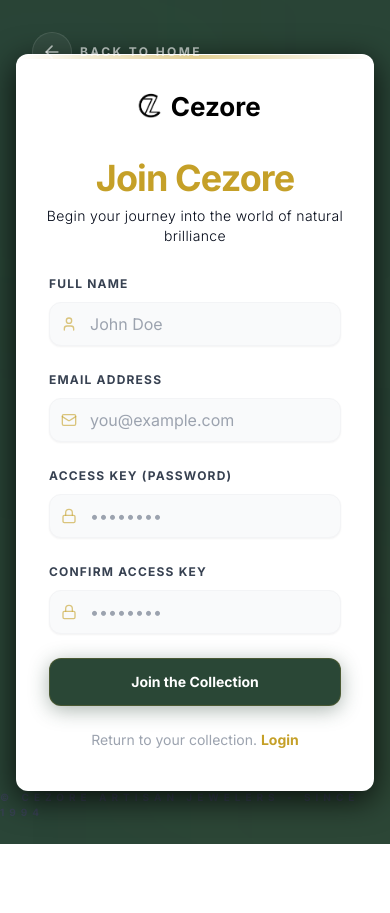
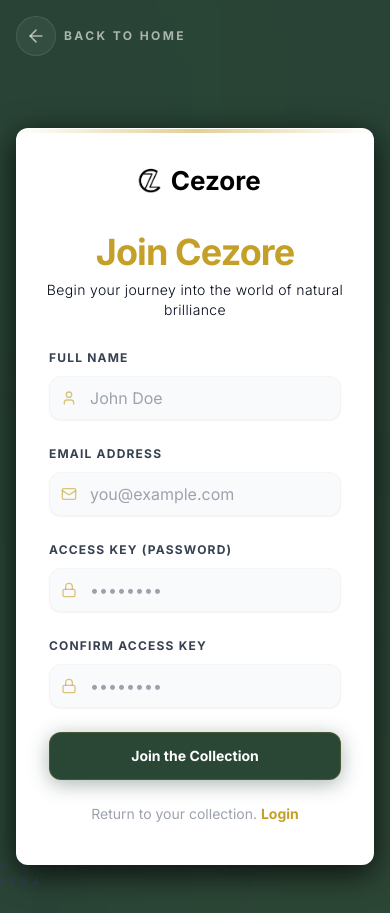
Before and after one commit to SanjeevCod3r/Shop-Jew, a Next.js app: page /signup in a window 390 px wide. Before the commit the page ends 844 px from the top, so only its background shows below. Built offline with nearby package versions, Linux system fonts and the light colour scheme.

Commit message:
fix issue

```diff
--- a/app/login/page.js
+++ b/app/login/page.js
@@ -53,7 +53,7 @@ export default function LoginPage() {
   }
 
   return (
-    <div className="min-h-screen relative flex items-center justify-center p-4 overflow-hidden bg-[#2A4537]">
+    <div className="min-h-screen relative flex items-center justify-center p-4 pt-24 md:pt-4 overflow-hidden bg-[#2A4537]">
       {/* Background Decorative Elements */}
       <div className="absolute top-[-10%] left-[-10%] w-[40%] h-[40%] bg-[#2A4736]/30 rounded-full blur-[120px] animate-pulse"></div>
       <div className="absolute bottom-[-10%] right-[-10%] w-[40%] h-[40%] bg-[#C5A028]/10 rounded-full blur-[120px] animate-pulse delay-700"></div>
@@ -61,7 +61,7 @@ export default function LoginPage() {
       {/* Back to Home */}
       <Link
         href="/"
-        className="absolute top-8 left-8 flex items-center gap-2 text-white/60 hover:text-[#C5A028] transition-all group z-20"
+        className="absolute top-4 left-4 md:top-8 md:left-8 flex items-center gap-2 text-white/60 hover:text-[#C5A028] transition-all group z-30"
       >
         <div className="h-10 w-10 flex items-center justify-center rounded-full bg-white/5 border border-white/10 group-hover:border-[#C5A028]/50 group-hover:bg-[#C5A028]/10 transition-all">
           <ArrowLeft className="h-5 w-5" />
--- a/app/signup/page.js
+++ b/app/signup/page.js
@@ -65,7 +65,7 @@ export default function SignupPage() {
   }
 
   return (
-    <div className="min-h-screen relative flex items-center justify-center p-4 overflow-hidden bg-[#2A4537]">
+    <div className="min-h-screen relative flex items-center justify-center p-4 pt-24 md:pt-4 overflow-hidden bg-[#2A4537]">
       {/* Background Decorative Elements */}
       <div className="absolute top-[-10%] left-[-10%] w-[45%] h-[45%] bg-[#2A4736]/20 rounded-full blur-[140px] animate-pulse"></div>
       <div className="absolute bottom-[-10%] right-[-10%] w-[45%] h-[45%] bg-[#C5A028]/10 rounded-full blur-[140px] animate-pulse delay-1000"></div>
@@ -73,7 +73,7 @@ export default function SignupPage() {
       {/* Back to Home */}
       <Link
         href="/"
-        className="absolute top-8 left-8 flex items-center gap-2 text-white/60 hover:text-[#C5A028] transition-all group z-20"
+        className="absolute top-4 left-4 md:top-8 md:left-8 flex items-center gap-2 text-white/60 hover:text-[#C5A028] transition-all group z-30"
       >
         <div className="h-10 w-10 flex items-center justify-center rounded-full bg-white/5 border border-white/10 group-hover:border-[#C5A028]/50 group-hover:bg-[#C5A028]/10 transition-all">
           <ArrowLeft className="h-5 w-5" />
```
